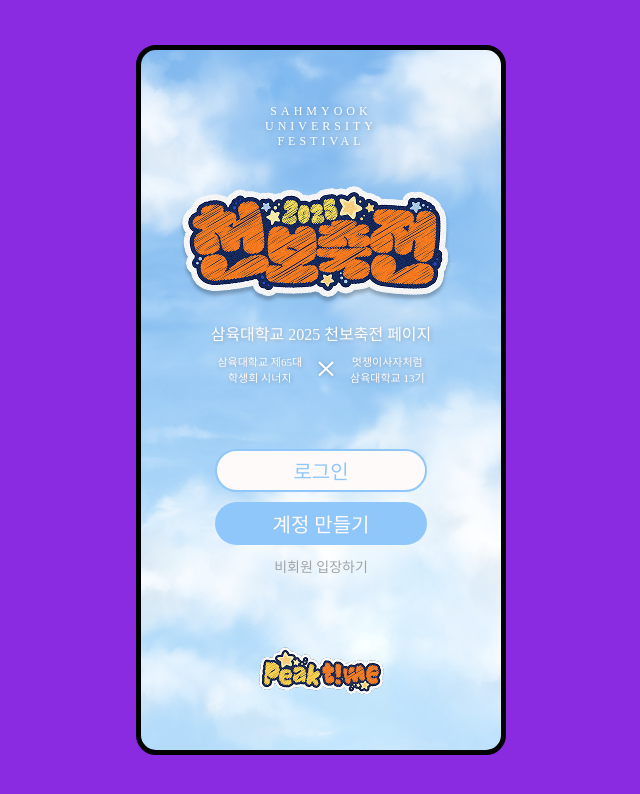
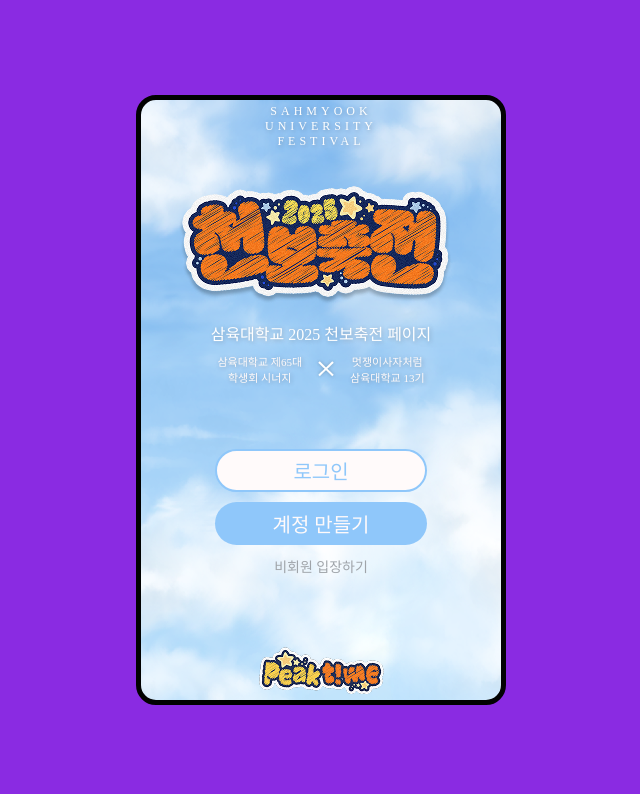
Before and after one commit to No4hh4oN/Peaktime, a React (Vite) app: page / in a window 1280 px wide. Shown: the top 794 px of the page, without its empty margins (319-959 px from the left). Built offline with nearby package versions, Linux system fonts and the light colour scheme; a web font is replaced by a local one.

Commit message:
home 코드 브랜치 생성

```diff
--- a/src/assets/styles/common.css
+++ b/src/assets/styles/common.css
@@ -28,7 +28,6 @@
         border: 5px solid #020202;
         border-radius: 20px;
         overflow:scroll;
-        padding: 50px 0;
     }
 
     .Always::-webkit-scrollbar {
```
